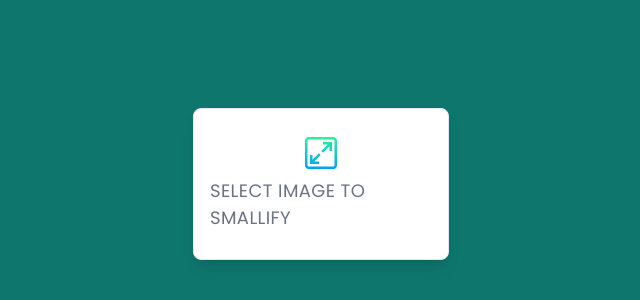
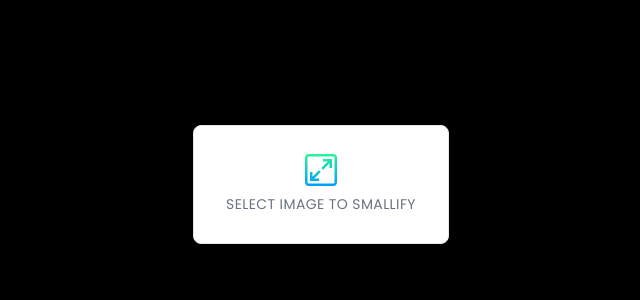
Before and after one commit to romeopeter/Smallify, a website built with Vite: page src/renderer/index.html in a window 1280 px wide. Shown: the part 216-516 px from the top of the page, without its empty margins (319-959 px from the left). Built offline with nearby package versions, Linux system fonts and the light colour scheme; files whose address does not match are found by name.

Commit message:
Renderer files

```diff
--- a/src/renderer/index.html
+++ b/src/renderer/index.html
@@ -11,16 +11,16 @@
   <link rel="stylesheet" href="css/style.css" />
     <title>Smallify | Desktop image resizer</title>
   </head>
-  <body class="bg-teal-700">
+  <body class="bg-black">
     <div
       class="max-w-xl m-auto h-screen flex flex-col align-center justify-center"
     >
       <div class="flex flex-col w-full items-center justify-center bg-grey-lighter">
         <label
-          class="w-64 flex flex-col items-center px-4 py-7 bg-white text-gray-500 rounded-lg shadow-lg tracking-wide uppercase border border-blue cursor-pointer hover:text-teal-800"
+          class="w-64 flex flex-col items-center px-4 py-7 bg-white text-gray-500 rounded-lg shadow-lg tracking-wide uppercase border border-blue cursor-pointer hover:text-white"
         >
           <img src="./renderer/images/logo.svg" width="32" alt="" />
-          <span class="mt-2 leading-normal text-lg">Select image to smallify</span>
+          <span class="mt-2 leading-normal text-sm">Select image to smallify</span>
           <input id="img" type="file" class="hidden" />
         </label>
       </div>
@@ -65,6 +65,6 @@
     </div>
 
     <!-- Preload script -->
-    <script src="./js/script.js" defer></script>
+    <script src="./script/preload.js" defer></script>
   </body>
 </html>
```
Also changed, not shown: src/renderer/css/style.css.
